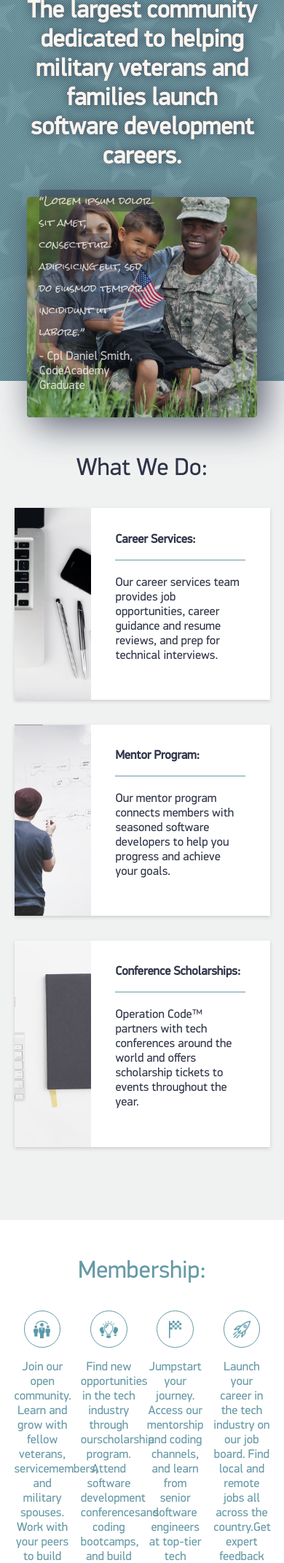
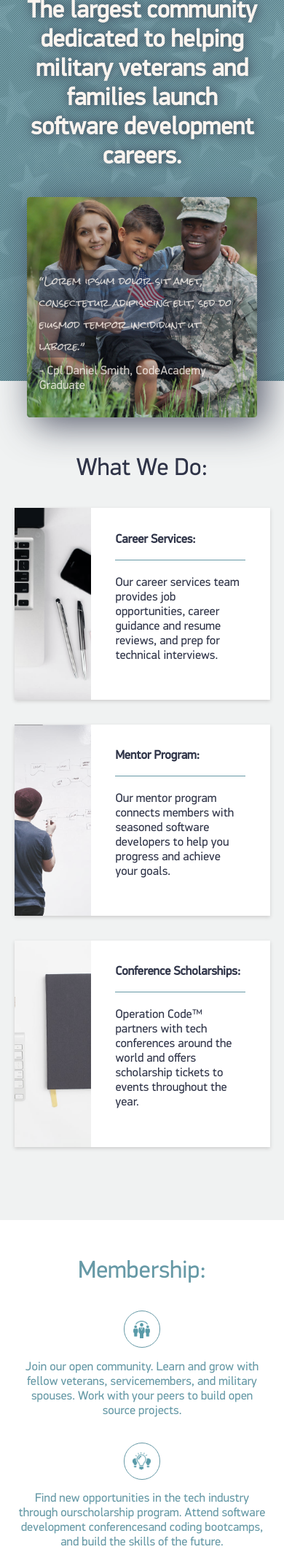
Before and after one commit to mattmacneil/opcode_style, a PHP site: page / in a window 390 px wide. Shown: the part 155-2297 px from the top of the page at 73% size. Run offline with PHP 8.4, Linux system fonts and the light colour scheme.

Commit message:
Restyled some mobile elements (hero quote, landing membership, etc.

```diff
--- a/css/sass/_development.scss
+++ b/css/sass/_development.scss
@@ -246,6 +246,7 @@
 		background-size: cover;
 		background-position: center center;
 		border-radius: .25em;
+		cursor: pointer;
 	}
 		.landing-more-info-cell-1 {
 			background-image: url('../../images/landing-more-info-cell-1.jpg');
--- a/css/sass/_mobile.scss
+++ b/css/sass/_mobile.scss
@@ -12,6 +12,16 @@
 		margin-left: 15%;
 		height: 15em;
 		position: relative;
+	}
+
+	.landing-membership {
+		flex-wrap: wrap;
+		margin-bottom: 1em;
+	}
+
+	.landing-membership-cell {
+		width: 45%;
+		margin-bottom: 2em;
 	}
 
 } //1050
@@ -69,4 +79,16 @@
 			margin-bottom: 0;
 		}
 
-} //1050
+} //760
+
+@media screen and (max-width: 550px){
+
+	.hero-imagebox-quote {
+		width: 90%;
+	}
+
+	.landing-membership-cell {
+		width: 100%;
+	}
+
+} // 550
```
Also changed, not shown: css/styles/style.css.
